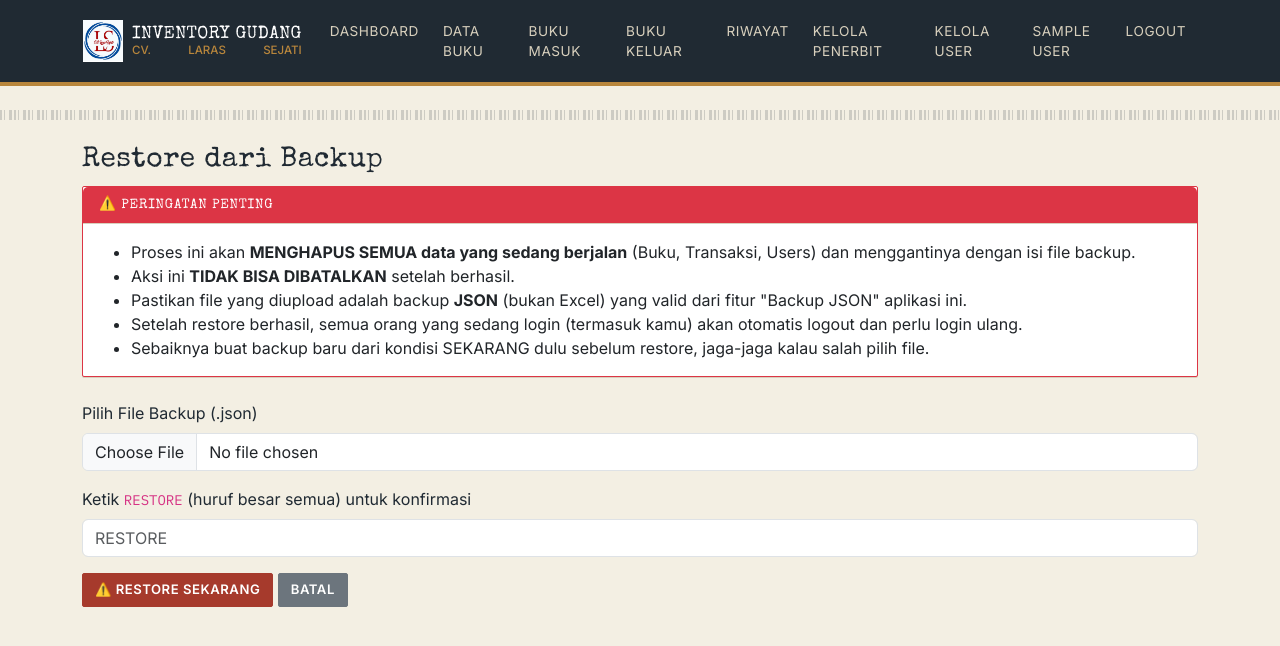
After one commit to echsanaji-cell/inventory-gudang, a Flask app: page /admin/restore in a window 1280 px wide. The commit adds this page. Shown: the top 646 px of the page. Run offline with Flask 3, Linux system fonts and the light colour scheme; the visitor is signed in with stand-in values (Sample User, id 1); some libraries are stand-ins or nearby versions.

Commit message:
Tambah fitur restore dari backup JSON dengan konfirmasi ketik dan transaksi database

```diff
--- a/app.py
+++ b/app.py
@@ -29,7 +29,7 @@ import json as json_lib
 
 app = Flask(__name__)
 app.secret_key = os.environ.get("SECRET_KEY", "dev-secret-key")
-app.config['MAX_CONTENT_LENGTH'] = 5 * 1024 * 1024  # 5MB
+app.config['MAX_CONTENT_LENGTH'] = 15 * 1024 * 1024  # 15MB
 app.config['SESSION_COOKIE_SECURE'] = os.environ.get('RENDER') is not None
 app.config['SESSION_COOKIE_HTTPONLY'] = True
 app.config['SESSION_COOKIE_SAMESITE'] = 'Lax'
@@ -180,6 +180,63 @@ def buat_backup_json():
     output.seek(0)
     return output
 
+def restore_dari_backup(data_backup):
+    conn = get_db_connection()
+    cur = conn.cursor()
+
+    try:
+        # hapus data lama, urutan penting karena foreign key
+        cur.execute("DELETE FROM transaksi")
+        cur.execute("DELETE FROM buku")
+        cur.execute("DELETE FROM users")
+
+        # restore users
+        for u in data_backup.get('users', []):
+            cur.execute(
+                """INSERT INTO users (id, username, password_hash, nama_lengkap, role, is_active, failed_attempts, locked_until, created_at)
+                   VALUES (%s, %s, %s, %s, %s, %s, %s, %s, %s)""",
+                (u['id'], u['username'], u['password_hash'], u.get('nama_lengkap'),
+                 u.get('role', 'staff'), u.get('is_active', True), u.get('failed_attempts', 0),
+                 u.get('locked_until'), u.get('created_at'))
+            )
+
+        # restore buku
+        for b in data_backup.get('buku', []):
+            cur.execute(
+                """INSERT INTO buku (id, isbn, judul, penulis, penerbit, sampul_url, stok, stok_minimum,
+                                      jumlah_rencana, tanggal_masuk, catatan, created_at, updated_at)
+                   VALUES (%s, %s, %s, %s, %s, %s, %s, %s, %s, %s, %s, %s, %s)""",
+                (b['id'], b['isbn'], b['judul'], b.get('penulis'), b.get('penerbit'), b.get('sampul_url'),
+                 b.get('stok', 0), b.get('stok_minimum', 0), b.get('jumlah_rencana', 0),
+                 b.get('tanggal_masuk'), b.get('catatan'), b.get('created_at'), b.get('updated_at'))
+            )
+
+        # restore transaksi
+        for t in data_backup.get('transaksi', []):
+            cur.execute(
+                """INSERT INTO transaksi (id, buku_id, tipe, jumlah, keterangan, pihak_terkait, user_id, tanggal,
+                                           jenis_keluar, tanggal_kembali_rencana, tanggal_kembali_aktual, created_at)
+                   VALUES (%s, %s, %s, %s, %s, %s, %s, %s, %s, %s, %s, %s)""",
+                (t['id'], t['buku_id'], t['tipe'], t['jumlah'], t.get('keterangan'), t.get('pihak_terkait'),
+                 t.get('user_id'), t.get('tanggal'), t.get('jenis_keluar'),
+                 t.get('tanggal_kembali_rencana'), t.get('tanggal_kembali_aktual'), t.get('created_at'))
+            )
+
+        # reset sequence ID biar data baru berikutnya nggak bentrok sama ID hasil restore
+        for tabel in ['buku', 'transaksi', 'users']:
+            cur.execute(
+                f"SELECT setval(pg_get_serial_sequence('{tabel}', 'id'), COALESCE((SELECT MAX(id) FROM {tabel}), 1))"
+            )
+
+        conn.commit()
+        jumlah = f"{len(data_backup.get('buku', []))} buku, {len(data_backup.get('transaksi', []))} transaksi, {len(data_backup.get('users', []))} users"
+        return True, f"Restore berhasil: {jumlah}."
+    except Exception as e:
+        conn.rollback()
+        return False, f"Restore GAGAL, data dikembalikan ke kondisi semula: {str(e)}"
+    finally:
+        cur.close()
+        conn.close()
 
 def kirim_backup_email():
     mail_username = os.environ.get('MAIL_USERNAME')
@@ -2059,5 +2116,48 @@ def cron_backup_otomatis():
     sukses, pesan = kirim_backup_email()
     return {'success': sukses, 'message': pesan}
 
+# ------------------ ADMIN: HALAMAN RESTORE ------------------
+@app.route('/admin/restore', methods=['GET', 'POST'])
+@login_required
+@admin_required
+def restore_backup():
+    if request.method == 'POST':
+        konfirmasi = request.form.get('konfirmasi', '').strip()
+        file = request.files.get('file_backup')
+
+        if konfirmasi != 'RESTORE':
+            flash('Ketik "RESTORE" persis (huruf besar semua) untuk konfirmasi.', 'danger')
+            return render_template('admin/restore.html')
+
+        if not file or file.filename == '':
+            flash('Pilih file backup JSON dulu.', 'danger')
+            return render_template('admin/restore.html')
+
+        if not file.filename.endswith('.json'):
+            flash('File harus berformat .json (hasil dari fitur Backup JSON).', 'danger')
+            return render_template('admin/restore.html')
+
+        try:
+            data_backup = json_lib.loads(file.read().decode('utf-8'))
+        except Exception:
+            flash('File JSON tidak valid atau rusak.', 'danger')
+            return render_template('admin/restore.html')
+
+        if 'buku' not in data_backup or 'transaksi' not in data_backup or 'users' not in data_backup:
+            flash('Struktur file JSON tidak sesuai format backup aplikasi ini.', 'danger')
+            return render_template('admin/restore.html')
+
+        sukses, pesan = restore_dari_backup(data_backup)
+        flash(pesan, 'success' if sukses else 'danger')
+
+        if sukses:
+            session.clear()
+            flash('Silakan login ulang setelah restore.', 'success')
+            return redirect(url_for('login'))
+
+        return render_template('admin/restore.html')
+
+    return render_template('admin/restore.html')
+
 if __name__ == '__main__':
     app.run(debug=True)
--- /dev/null
+++ b/templates/admin/restore.html
@@ -0,0 +1,34 @@
+{% extends "base.html" %}
+{% block title %}Restore Backup{% endblock %}
+{% block content %}
+<h3>Restore dari Backup</h3>
+
+<div class="card border-danger mb-4">
+    <div class="card-header bg-danger text-white">⚠️ PERINGATAN PENTING</div>
+    <div class="card-body">
+        <ul class="mb-0">
+            <li>Proses ini akan <strong>MENGHAPUS SEMUA data yang sedang berjalan</strong> (Buku, Transaksi, Users) dan menggantinya dengan isi file backup.</li>
+            <li>Aksi ini <strong>TIDAK BISA DIBATALKAN</strong> setelah berhasil.</li>
+            <li>Pastikan file yang diupload adalah backup <strong>JSON</strong> (bukan Excel) yang valid dari fitur "Backup JSON" aplikasi ini.</li>
+            <li>Setelah restore berhasil, semua orang yang sedang login (termasuk kamu) akan otomatis logout dan perlu login ulang.</li>
+            <li>Sebaiknya buat backup baru dari kondisi SEKARANG dulu sebelum restore, jaga-jaga kalau salah pilih file.</li>
+        </ul>
+    </div>
+</div>
+
+<form method="POST" enctype="multipart/form-data">
+    <input type="hidden" name="csrf_token" value="{{ csrf_token() }}">
+    <div class="mb-3">
+        <label class="form-label">Pilih File Backup (.json)</label>
+        <input type="file" name="file_backup" class="form-control" accept=".json" required>
+    </div>
+    <div class="mb-3">
+        <label class="form-label">Ketik <code>RESTORE</code> (huruf besar semua) untuk konfirmasi</label>
+        <input type="text" name="konfirmasi" class="form-control" required placeholder="RESTORE">
+    </div>
+    <button type="submit" class="btn btn-danger" onclick="return confirm('Yakin? Semua data saat ini akan diganti dan TIDAK BISA dibatalkan.');">
+        ⚠️ Restore Sekarang
+    </button>
+    <a href="{{ url_for('buku_list') }}" class="btn btn-secondary">Batal</a>
+</form>
+{% endblock %}
--- a/templates/buku/list.html
+++ b/templates/buku/list.html
@@ -32,6 +32,7 @@
                 <li><hr class="dropdown-divider"></li>
                 <li><a class="dropdown-item" href="{{ url_for('backup_excel') }}">💾 Backup Excel</a></li>
                 <li><a class="dropdown-item" href="{{ url_for('backup_json') }}">💾 Backup JSON (Restore)</a></li>
+                <li><a class="dropdown-item text-danger" href="{{ url_for('restore_backup') }}">⚠️ Restore dari Backup</a></li>
                 {% endif %}
             </ul>
         </div>
```
